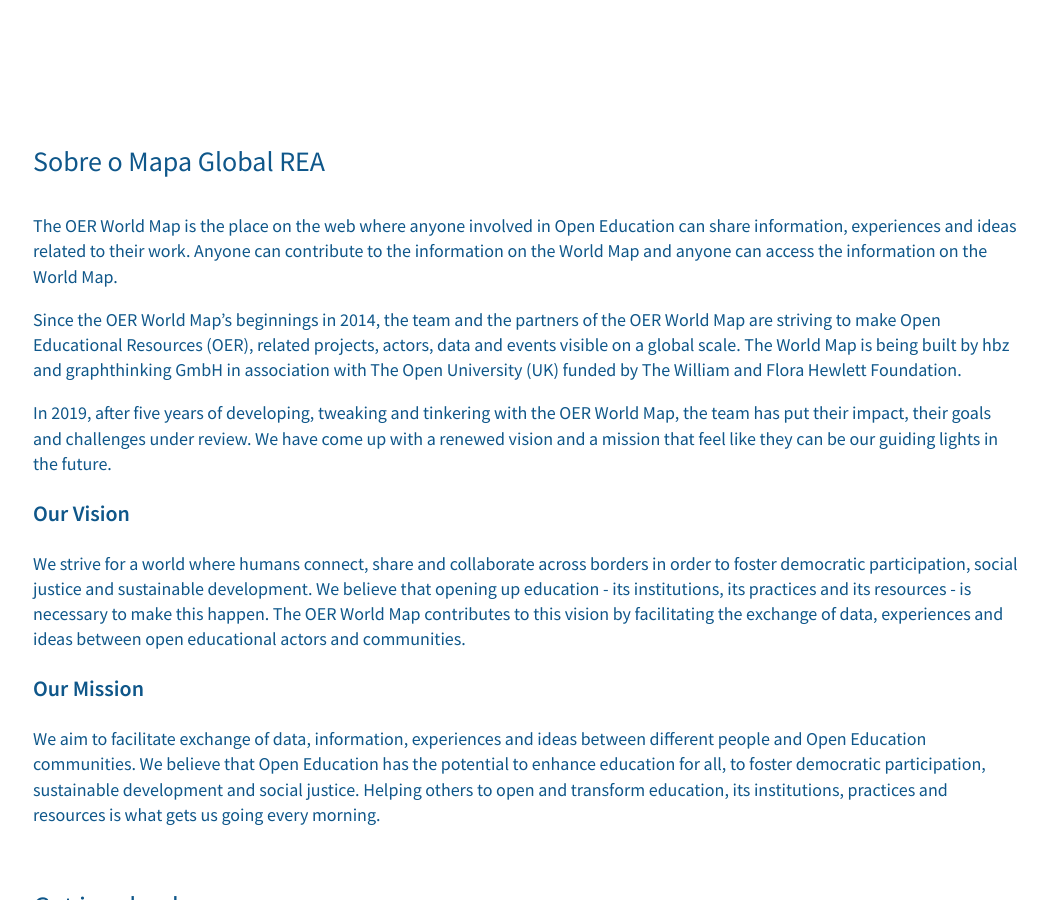
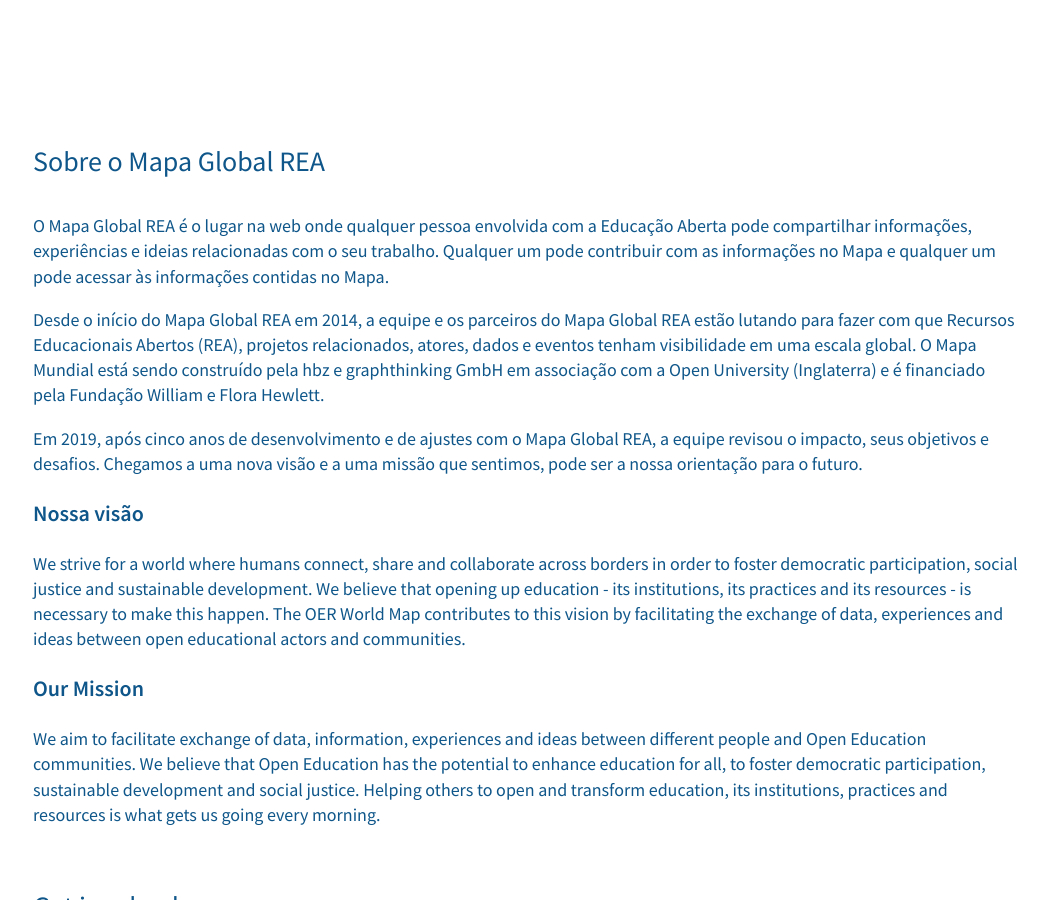
Before and after one commit to hbz/oerworldmap-ui, a Jekyll site: the page built from docs/about.pt.md, in a window 1280 px wide and 900 px high. Shown: the whole window, without its empty margins (113-1161 px from the left). Built offline with Jekyll 4.4.1, drawn with Linux system fonts in a browser that asks for light colours; nearby versions of some CDN libraries; comment, search, counter and statistics services are not loaded; a style sheet for code colours, icons or effects is not loaded.

Commit message:
New translations about.md (Portuguese, Brazilian)

```diff
--- a/docs/about.pt.md
+++ b/docs/about.pt.md
@@ -4,17 +4,17 @@
 
 ## Sobre o Mapa Global REA
 
-The OER World Map is the place on the web where anyone involved in Open Education can share information, experiences and ideas related to their work. Anyone can contribute to the information on the World Map and anyone can access the information on the World Map.
+O Mapa Global REA é o lugar na web onde qualquer pessoa envolvida com a Educação Aberta pode compartilhar informações, experiências e ideias relacionadas com o seu trabalho. Qualquer um pode contribuir com as informações no Mapa e qualquer um pode acessar às informações contidas no Mapa.
 
 <!-- ![2015 Felix Ostrowski - ELAG 2015 I Building the OER World Map](https://i.imgur.com/fQWKJMm.png)
 [2015 Felix Ostrowski presenting the idea in 2015 at ELAG, Sweden](https://www.youtube.com/watch?v=s3_zT3l9p-w)
 <div style="clear:both"></div> -->
 
-Since the OER World Map’s beginnings in 2014, the team and the partners of the OER World Map are striving to make Open Educational Resources (OER), related projects, actors, data and events visible on a global scale. The World Map is being built by hbz and graphthinking GmbH in association with The Open University (UK) funded by The William and Flora Hewlett Foundation.
+Desde o início do Mapa Global REA em 2014, a equipe e os parceiros do Mapa Global REA estão lutando para fazer com que Recursos Educacionais Abertos (REA), projetos relacionados, atores, dados e eventos tenham visibilidade em uma escala global. O Mapa Mundial está sendo construído pela hbz e graphthinking GmbH em associação com a Open University (Inglaterra) e é financiado pela Fundação William e Flora Hewlett.
 
-In 2019, after five years of developing, tweaking and tinkering with the OER World Map, the team has put their impact, their goals and challenges under review. We have come up with a renewed vision and a mission that feel like they can be our guiding lights in the future.
+Em 2019, após cinco anos de desenvolvimento e de ajustes com o Mapa Global REA, a equipe revisou o impacto, seus objetivos e desafios. Chegamos a uma nova visão e a uma missão que sentimos, pode ser a nossa orientação para o futuro.
 
-### Our Vision
+### Nossa visão
 
 We strive for a world where humans connect, share and collaborate across borders in order to foster democratic participation, social justice and sustainable development. We believe that opening up education - its institutions, its practices and its resources - is necessary to make this happen. The OER World Map contributes to this vision by facilitating the exchange of data, experiences and ideas between open educational actors and communities.
 
```
